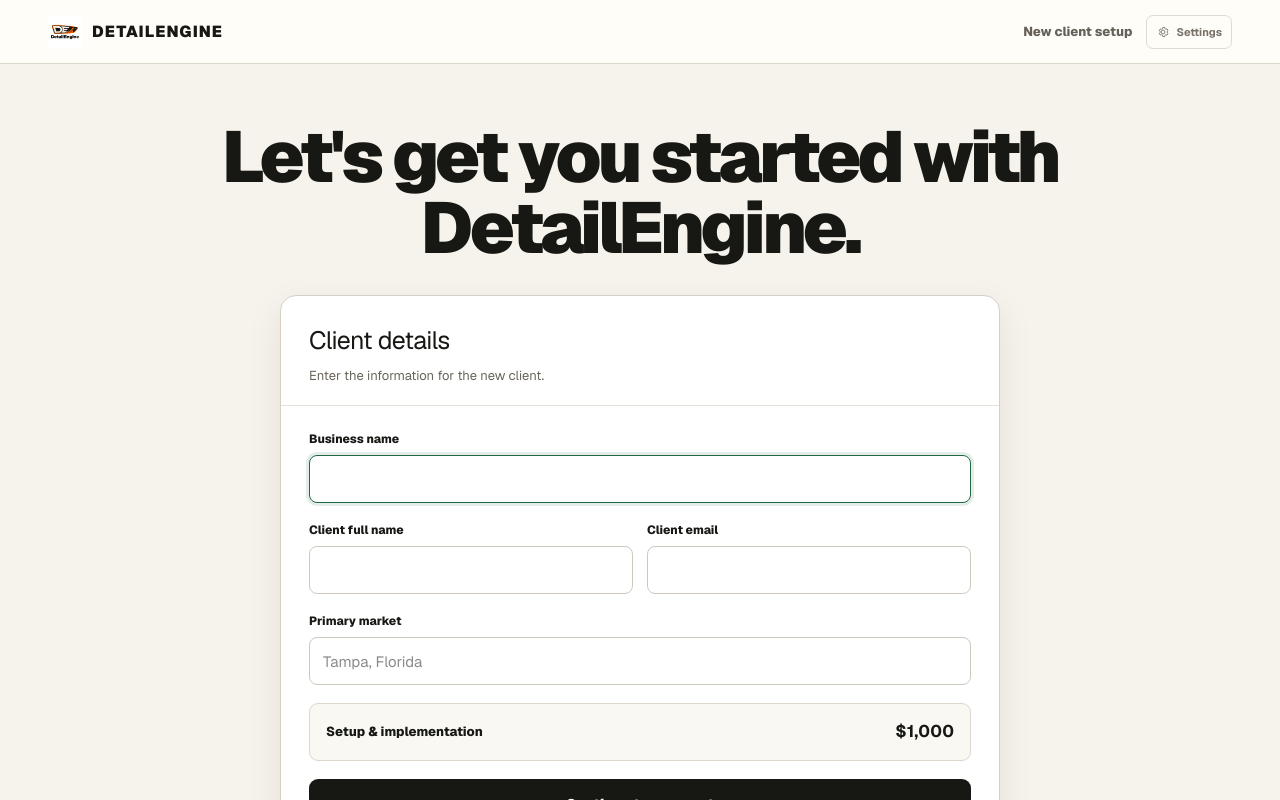
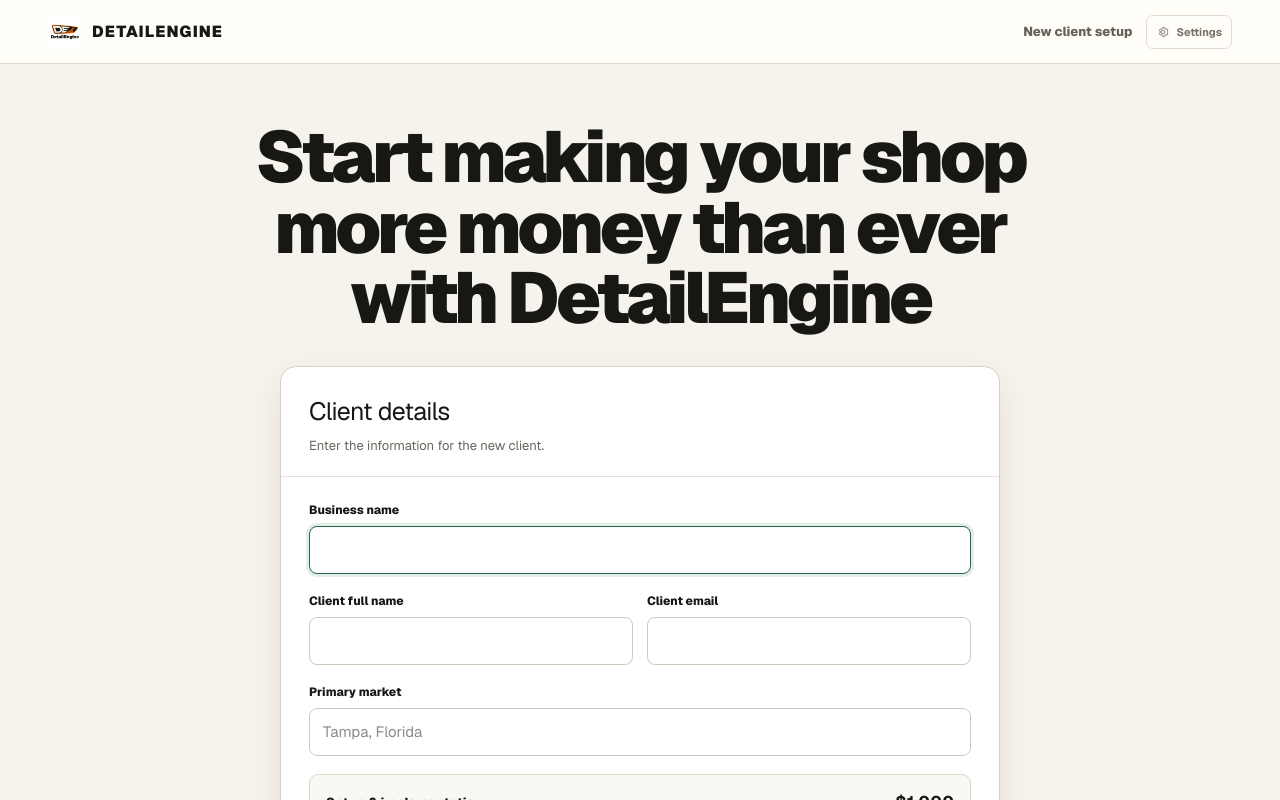
Before and after one commit to detailenginecole/detailengine-command-centre, a Next.js app: page /start-preview in a window 1280 px wide. Shown: the top 800 px of the page. Built offline with nearby package versions, Linux system fonts and the light colour scheme.

Commit message:
Update the client start headline

```diff
--- a/app/start/SalesStartClient.tsx
+++ b/app/start/SalesStartClient.tsx
@@ -331,7 +331,7 @@
       </header>
 
       <section className={styles.intro}>
-        <h1>Let&apos;s get you started with DetailEngine.</h1>
+        <h1>Start making your shop more money than ever with DetailEngine</h1>
       </section>
 
       <section className={styles.card}>
```
